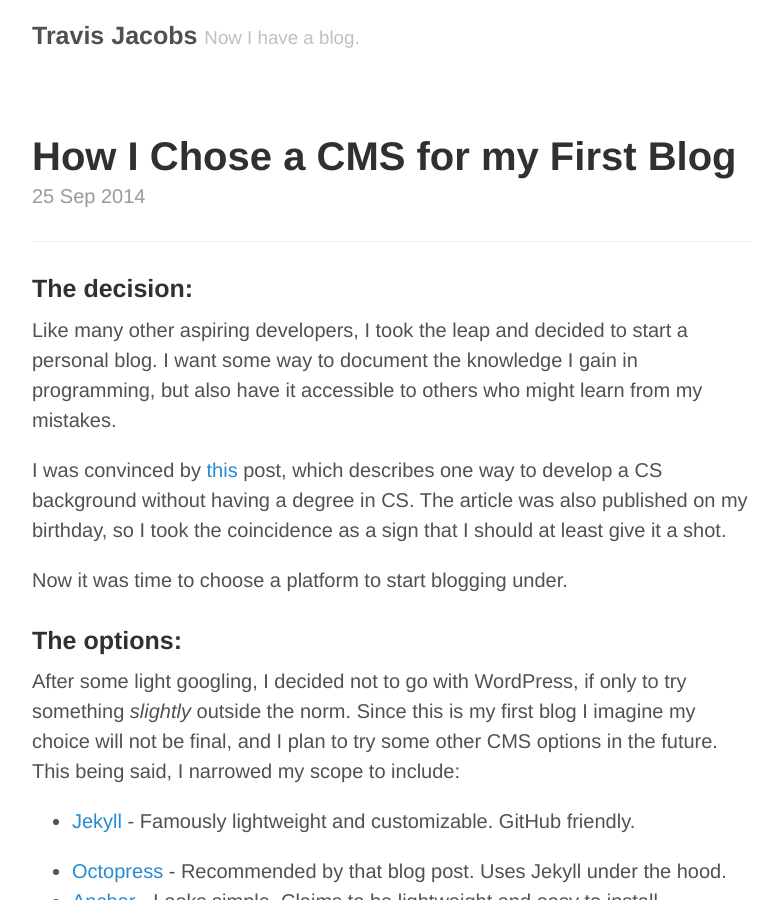
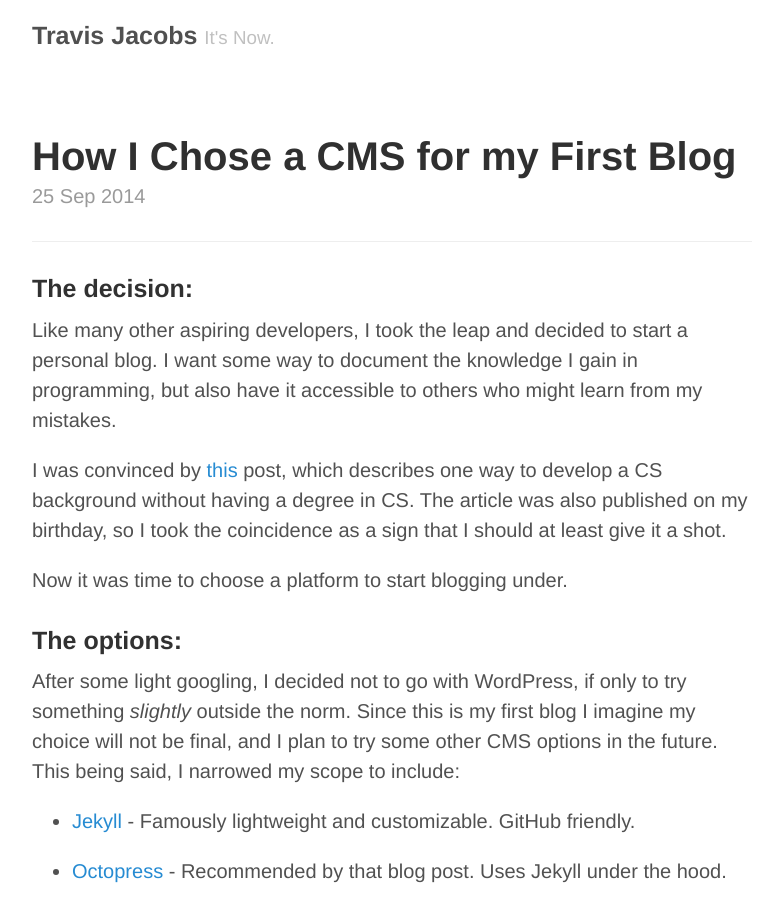
Before and after one commit to travs/travs.github.io, a Jekyll site: the page built from _posts/2014-09-25-how-i-chose-my-first-cms.md, in a window 1280 px wide and 900 px high. Shown: the whole window, without its empty margins (248-1026 px from the left). Built offline with Jekyll 4.4.1, drawn with Linux system fonts in a browser that asks for light colours; Markdown is read by kramdown in place of the engine named in the settings.

```diff
--- a/_config.yml
+++ b/_config.yml
@@ -8,14 +8,14 @@ relative_permalinks: true
 
 # Setup
 title:            Travis Jacobs
-tagline:          Now I have a blog.
+tagline:          It's Now.
 url:
 paginate:         1
 baseurl:          /
 author:
   name:           Travis Jacobs
   url:            https://twitter.com/mdo
-  email:          markdotto@gmail.com
+  email:          trav221@gmail.com
 
 # Custom vars
 version:          1.0.0
--- /dev/null
+++ b/_plugins/reading_time.rb
@@ -0,0 +1,17 @@
+# Outputs the reading time
+
+# Read this in “about X minutes”
+# Usage: Read this in about {{ page.content | reading_time }}
+
+module ReadingTimeFilter
+	def reading_time( input )
+		words_per_minute = 180
+
+		words = input.split.size;
+		minutes = ( words / words_per_minute ).floor
+		minutes_label = minutes === 1 ? " minute" : " minutes"
+		minutes > 0 ? "about #{minutes} #{minutes_label}" : "less than 1 minute"
+	end
+end
+
+Liquid::Template.register_filter(ReadingTimeFilter)
--- a/_posts/2014-09-25-how-i-chose-my-first-cms.md
+++ b/_posts/2014-09-25-how-i-chose-my-first-cms.md
@@ -20,8 +20,11 @@ After some light googling, I decided not to go with WordPress, if only to try so
 * [Jekyll](http://jekyllrb.com/) - Famously lightweight and customizable. GitHub friendly.
 
 * [Octopress](http://octopress.org/) - Recommended by that blog post. Uses Jekyll under the hood.
+
 * [Anchor](http://anchorcms.com/) - Looks  simple. Claims to be lightweight and easy to install.
+
 * [Wardrobe](http://wardrobecms.com/) - Also seems simple and prettily-designed.
+
 * [Dropplets](http://dropplets.com/) - Again, looks very simple to use. Supports the lovely [Markdown](http://daringfireball.net/projects/markdown/) format, like the above options.
 
 I was looking for something **simple to use** for a first-time blogger, but also very **customizable**. Oh, I also wanted something **free** which would mean it was probably **open source**.
```
